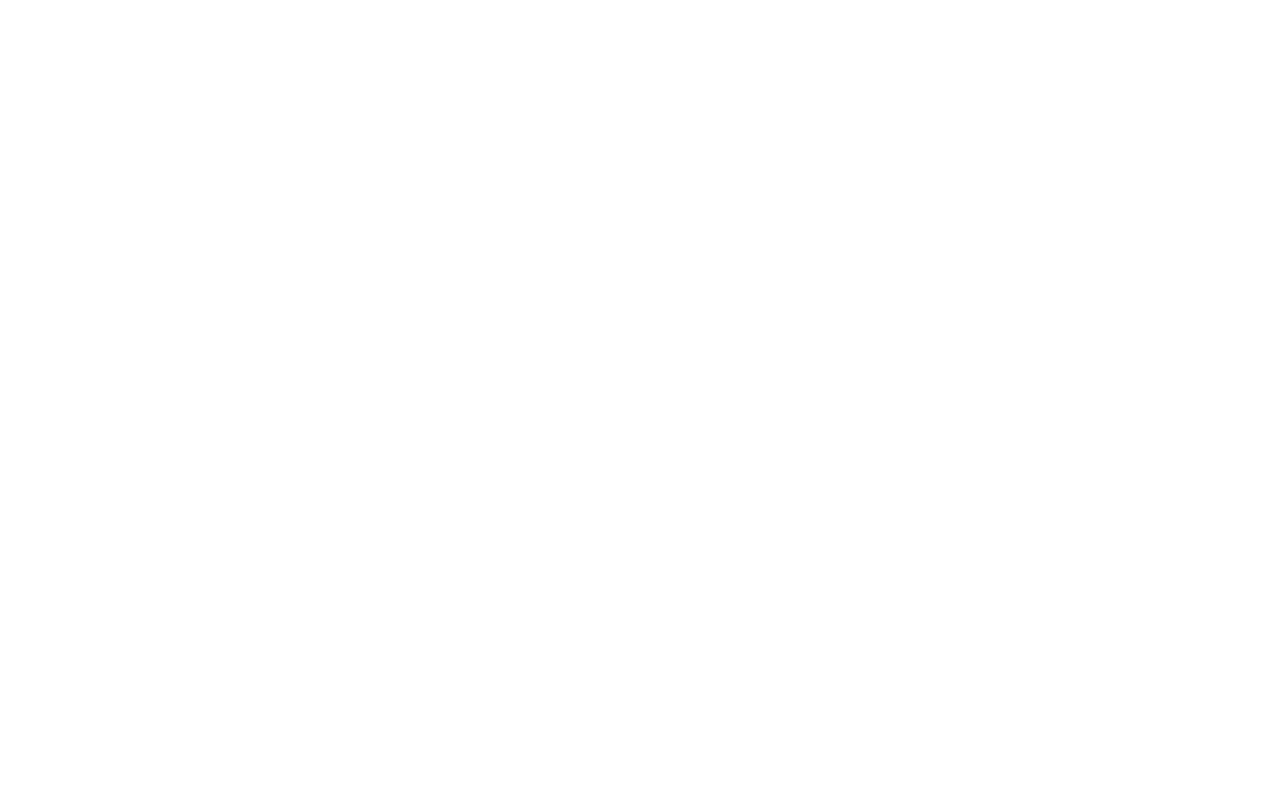
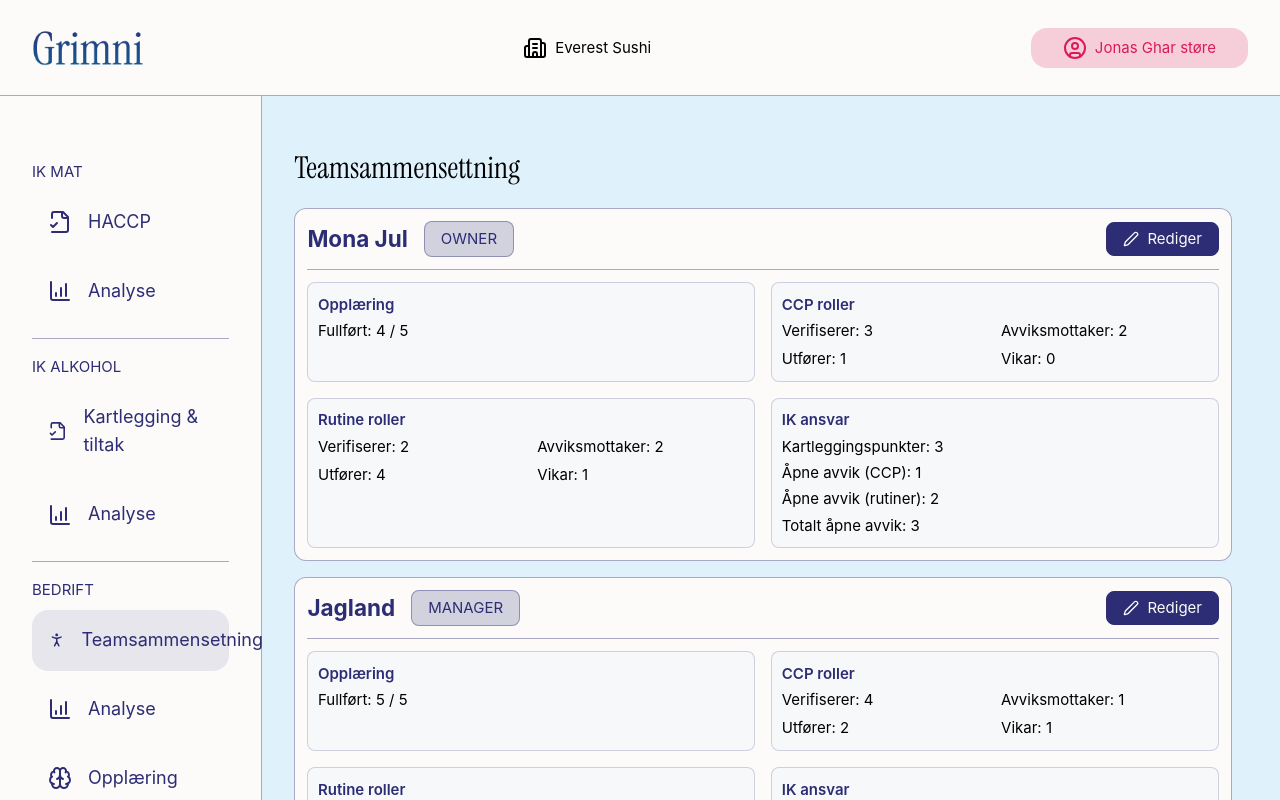
Before and after one commit to MatejaV2005/IDATT2105_Fullstack_Project, a Vue app in the folder frontend/: page /desktop/bedrift-teamsammensetning in a window 1280 px wide. Before the commit this address had no page. Built offline with nearby package versions, Linux system fonts and the light colour scheme; the HTML template or start-up script is replaced by a standard one.

Commit message:
Added Team view

```diff
--- a/frontend/src/router/index.ts
+++ b/frontend/src/router/index.ts
@@ -7,6 +7,7 @@
 import LearningView from '@/views/desktop/LearningView.vue'
 import MappingAndMeasuresView from '@/views/desktop/MappingAndMeasuresView.vue'
 import PrerequisitesView from '@/views/desktop/PrerequisitesView.vue'
+import TeamView from '@/views/desktop/TeamView.vue'
 import DeviationsView from '@/views/mobile/DeviationsView.vue'
 import LoggingView from '@/views/mobile/LoggingView.vue'
 import LoginView from '@/views/mobile/LoginView.vue'
@@ -23,6 +24,10 @@
         {
           path: 'create-org',
           component: CreateOrgView
+        },
+        {
+          path: 'bedrift-teamsammensetning',
+          component: TeamView
         },
         {
           path: 'haccp',
--- /dev/null
+++ b/frontend/src/views/desktop/TeamView.vue
@@ -0,0 +1,269 @@
+<script setup lang="ts">
+import SidebarPageContainer from '@/components/desktop/sidebar/SidebarPageContainer.vue'
+import Badge from '@/components/desktop/shared/Badge.vue'
+import DesktopButton from '@/components/desktop/shared/DesktopButton.vue'
+import { Edit2 } from '@lucide/vue'
+import { useRouter } from 'vue-router'
+
+const router = useRouter()
+
+const users = [
+  {
+    userId: 11,
+    legalName: 'Mona Jul',
+    orgRole: 'OWNER',
+    ccpAssignments: {
+      verifier: 3,
+      deviationReceiver: 2,
+      performer: 1,
+      deputy: 0,
+    },
+    routineAssignments: {
+      verifier: 2,
+      deviationReceiver: 2,
+      performer: 4,
+      deputy: 1,
+    },
+    mappingPointResponsibilities: 3,
+    openReviewedCcpDeviations: 1,
+    openReviewedRoutineDeviations: 2,
+    courseProgress: {
+      completed: 4,
+      total: 5,
+    },
+  },
+  {
+    userId: 12,
+    legalName: 'Jagland',
+    orgRole: 'MANAGER',
+    ccpAssignments: {
+      verifier: 4,
+      deviationReceiver: 1,
+      performer: 2,
+      deputy: 1,
+    },
+    routineAssignments: {
+      verifier: 3,
+      deviationReceiver: 0,
+      performer: 3,
+      deputy: 2,
+    },
+    mappingPointResponsibilities: 2,
+    openReviewedCcpDeviations: 0,
+    openReviewedRoutineDeviations: 1,
+    courseProgress: {
+      completed: 5,
+      total: 5,
+    },
+  },
+  {
+    userId: 13,
+    legalName: 'Ane Brevik',
+    orgRole: 'WORKER',
+    ccpAssignments: {
+      verifier: 0,
+      deviationReceiver: 1,
+      performer: 2,
+      deputy: 1,
+    },
+    routineAssignments: {
+      verifier: 1,
+      deviationReceiver: 1,
+      performer: 2,
+      deputy: 0,
+    },
+    mappingPointResponsibilities: 1,
+    openReviewedCcpDeviations: 2,
+    openReviewedRoutineDeviations: 1,
+    courseProgress: {
+      completed: 2,
+      total: 5,
+    },
+  },
+  {
+    userId: 14,
+    legalName: 'Ola Svenneby',
+    orgRole: 'WORKER',
+    ccpAssignments: {
+      verifier: 1,
+      deviationReceiver: 2,
+      performer: 2,
+      deputy: 1,
+    },
+    routineAssignments: {
+      verifier: 2,
+      deviationReceiver: 1,
+      performer: 2,
+      deputy: 0,
+    },
+    mappingPointResponsibilities: 4,
+    openReviewedCcpDeviations: 1,
+    openReviewedRoutineDeviations: 0,
+    courseProgress: {
+      completed: 3,
+      total: 5,
+    },
+  },
+]
+
+function goToUser(userId: number) {
+  router.push(`/desktop/users/${userId}`)
+}
+</script>
+
+<template>
+  <SidebarPageContainer activePage="/desktop/bedrift-teamsammensetning">
+    <div class="team-area-container">
+      <h1 class="instrument-serif-regular no-margin">Teamsammensettning</h1>
+      <div class="team-user" v-for="user in users" :key="user.userId">
+        <div class="user-header">
+          <div>
+            <RouterLink class="user-link" :to="`/desktop/users/${user.userId}`">
+              <h2 class="no-margin">{{ user.legalName }}</h2>
+              <Badge badgeColor="navy">{{ user.orgRole }}</Badge>
+            </RouterLink>
+          </div>
+          <DesktopButton :icon="Edit2" content="Rediger" :onClick="() => goToUser(user.userId)" />
+        </div>
+
+        <div class="user-info-grid">
+          <div class="user-info-item">
+            <span class="navy-subtitle">Opplæring</span>
+            <span
+              >Fullført: {{ user.courseProgress.completed }} / {{ user.courseProgress.total }}</span
+            >
+          </div>
+          <div class="user-info-item">
+            <span class="navy-subtitle">CCP roller</span>
+            <div class="mini-stat-grid">
+              <span>Verifiserer: {{ user.ccpAssignments.verifier }}</span>
+              <span>Avviksmottaker: {{ user.ccpAssignments.deviationReceiver }}</span>
+              <span>Utfører: {{ user.ccpAssignments.performer }}</span>
+              <span>Vikar: {{ user.ccpAssignments.deputy }}</span>
+            </div>
+          </div>
+          <div class="user-info-item">
+            <span class="navy-subtitle">Rutine roller</span>
+            <div class="mini-stat-grid">
+              <span>Verifiserer: {{ user.routineAssignments.verifier }}</span>
+              <span>Avviksmottaker: {{ user.routineAssignments.deviationReceiver }}</span>
+              <span>Utfører: {{ user.routineAssignments.performer }}</span>
+              <span>Vikar: {{ user.routineAssignments.deputy }}</span>
+            </div>
+          </div>
+          <div class="user-info-item">
+            <span class="navy-subtitle">IK ansvar</span>
+            <span>Kartleggingspunkter: {{ user.mappingPointResponsibilities }}</span>
+            <span>Åpne avvik (CCP): {{ user.openReviewedCcpDeviations }}</span>
+            <span>Åpne avvik (rutiner): {{ user.openReviewedRoutineDeviations }}</span>
+            <span>
+              Totalt åpne avvik:
+              {{ user.openReviewedCcpDeviations + user.openReviewedRoutineDeviations }}
+            </span>
+          </div>
+        </div>
+      </div>
+    </div>
+  </SidebarPageContainer>
+</template>
+
+<style scoped>
+.team-area-container {
+  display: flex;
+  flex-direction: column;
+  gap: 1rem;
+  border-radius: 1rem;
+  padding: 1rem;
+  margin-top: 2rem;
+}
+
+.team-user {
+  background-color: var(--white-greek);
+  border-radius: 0.75rem;
+  border: 1px solid var(--blue-navy-40);
+  padding: 0.75rem;
+  display: flex;
+  flex-direction: column;
+  gap: 0.75rem;
+}
+
+.user-header {
+  display: flex;
+  justify-content: space-between;
+  align-items: center;
+  gap: 0.75rem;
+  border-bottom: 1px solid var(--blue-navy-40);
+  padding-bottom: 0.75rem;
+}
+
+.user-badges {
+  display: flex;
+  gap: 0.5rem;
+  flex-wrap: wrap;
+  margin-top: 0.5rem;
+}
+
+.user-link {
+  color: var(--blue-navy);
+  text-decoration: none;
+  display: flex;
+  gap: 1rem;
+}
+
+.user-link:hover,
+.user-link:focus {
+  text-decoration: underline;
+}
+
+.user-info-grid {
+  display: grid;
+  grid-template-columns: 1fr 1fr;
+  gap: 1rem;
+}
+
+.user-info-item {
+  display: flex;
+  flex-direction: column;
+  gap: 0.15rem;
+  border: 1px solid var(--blue-navy-20);
+  border-radius: 0.5rem;
+  padding: 0.6rem;
+  background-color: var(--blue-light-20);
+}
+
+.mini-stat-grid {
+  display: grid;
+  grid-template-columns: 1fr 1fr;
+  gap: 0.25rem 0.75rem;
+}
+
+@media (max-width: 1200px) {
+  .team-area-container {
+    margin-top: 1rem;
+    padding: 0.5rem;
+  }
+}
+
+@media (max-width: 768px) {
+  .team-area-container {
+    padding: 0;
+  }
+
+  .team-user {
+    padding: 0.6rem;
+  }
+
+  .user-header {
+    flex-direction: column;
+    align-items: flex-start;
+  }
+
+  .user-info-grid {
+    grid-template-columns: 1fr;
+  }
+
+  .mini-stat-grid {
+    grid-template-columns: 1fr;
+  }
+}
+</style>
```
